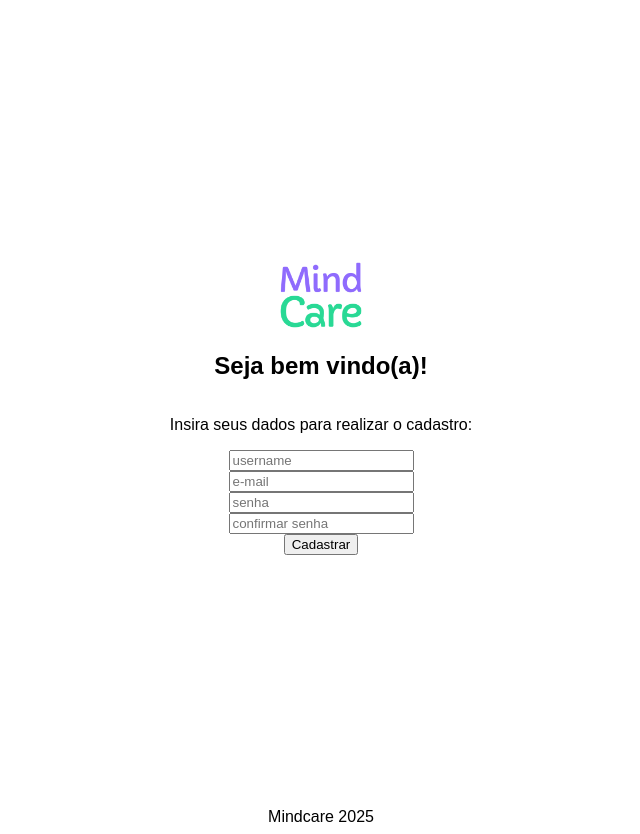
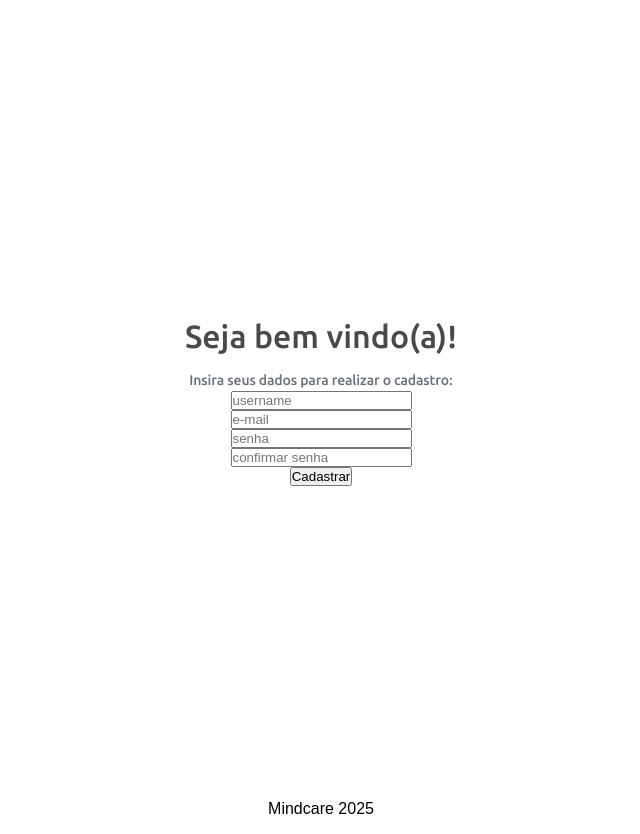
Before and after one commit to anne-takano/MindCare_Projeto, a React (Create React App) app: page / in a window 1280 px wide. Both pictures are taken after a click on the link "Cadastre-se". Shown: the whole page, without its empty margins (319-959 px from the left). Built offline with nearby package versions, Linux system fonts and the light colour scheme.

Commit message:
style: Estiliza banner da página de cadastro

```diff
--- /dev/null
+++ b/src/components/BannerCadastro.jsx
@@ -0,0 +1,12 @@
+import "./banner-cadastro.estilos.css";
+
+export default function BannerCadastro() {
+  return (
+    <div className="banner-container">
+      <h2 className="banner-titulo">Seja bem vindo(a)!</h2>
+      <p className="banner-subtitulo">
+        Insira seus dados para realizar o cadastro:
+      </p>
+    </div>
+  );
+}
--- /dev/null
+++ b/src/components/banner-cadastro.estilos.css
@@ -0,0 +1,26 @@
+.banner-container {
+  display: flex;
+  flex-direction: column;
+  justify-content: center;
+  align-items: center;
+  gap: 12px;
+}
+
+.banner-titulo,
+.banner-subtitulo {
+  font-family: "Ubuntu", sans-serif;
+  font-weight: 500;
+  line-height: 140%;
+}
+
+.banner-titulo {
+  font-size: 32px;
+  color: #4a4949;
+  text-align: center;
+}
+
+.banner-subtitulo {
+  font-size: 14px;
+  color: #6c7278;
+  letter-spacing: -0.01em;
+}
--- a/src/pages/CadastroPage.jsx
+++ b/src/pages/CadastroPage.jsx
@@ -1,6 +1,6 @@
 import { useState } from "react";
 import "./cadastro-page.estilos.css";
-import Logotipo from "../components/Logotipo";
+import BannerCadastro from "../components/BannerCadastro";
 
 export default function CadastroPage({ actionNavigate }) {
   const [inputUsername, setInputUsername] = useState("");
@@ -27,9 +27,7 @@ export default function CadastroPage({ actionNavigate }) {
   return (
     <>
       <div className="cadastro-container">
-        <Logotipo />
-        <h2>Seja bem vindo(a)!</h2>
-        <p>Insira seus dados para realizar o cadastro:</p>
+        <BannerCadastro />
         <div className="cadastro-form-container">
           <input
             type="text"
--- a/src/styles.css
+++ b/src/styles.css
@@ -1,3 +1,8 @@
+* {
+  margin: 0;
+  padding: 0;
+  box-sizing: border-box;
+}
 .App {
   font-family: sans-serif;
   text-align: center;
```
Also changed, not shown: .codesandbox/tasks.json.
